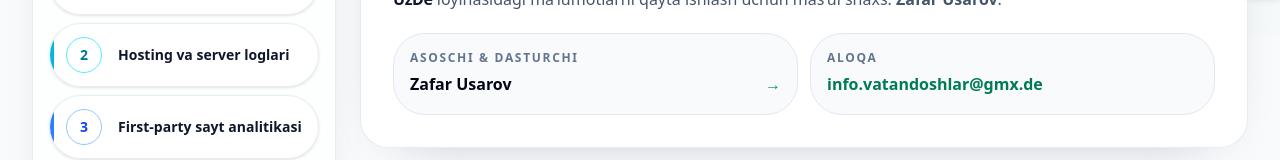
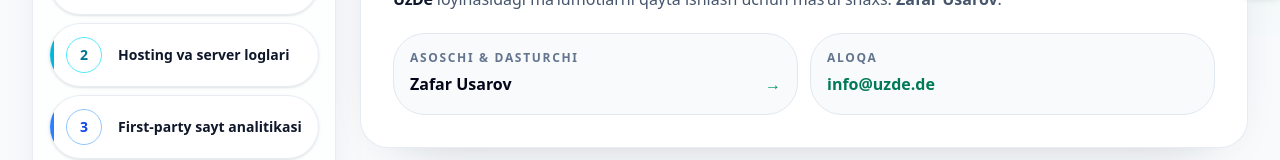
Before and after one commit to ZafarUsarov/vatandoshlar-portal, a Next.js app: page /uz/privacy in a window 1280 px wide. Shown: the part 508-668 px from the top of the page. Built offline with nearby package versions, Linux system fonts and the light colour scheme; no server answers; the database is empty.

Commit message:
fix(uzde): update contact email and remove founder Telegram link

```diff
--- a/app/[locale]/privacy/page.tsx
+++ b/app/[locale]/privacy/page.tsx
@@ -549,14 +549,14 @@ export default async function PrivacyPage() {
                 </Link>
 
                 <a
-                  href="mailto:info.vatandoshlar@gmx.de"
+                  href="mailto:info@uzde.de"
                   className="rounded-2xl border border-slate-200 bg-slate-50 p-4 transition hover:border-emerald-300 hover:bg-emerald-50/70 focus-visible:outline-none focus-visible:ring-2 focus-visible:ring-emerald-500 focus-visible:ring-offset-2 dark:border-slate-700 dark:bg-slate-950/50 dark:hover:border-emerald-500/40 dark:hover:bg-emerald-500/10 dark:focus-visible:ring-offset-slate-900"
                 >
                   <span className="block text-xs font-bold uppercase tracking-[0.14em] text-slate-500 dark:text-slate-400">
                     {currentCopy.contactLabel}
                   </span>
                   <span className="mt-1 block break-all font-bold text-emerald-700 dark:text-emerald-400">
-                    info.vatandoshlar@gmx.de
+                    info@uzde.de
                   </span>
                 </a>
               </div>
@@ -687,10 +687,10 @@ export default async function PrivacyPage() {
               </p>
 
               <a
-                href="mailto:info.vatandoshlar@gmx.de"
+                href="mailto:info@uzde.de"
                 className="inline-flex min-h-10 items-center font-semibold text-emerald-700 underline decoration-emerald-300 underline-offset-4 transition hover:text-emerald-600 dark:text-emerald-400 dark:decoration-emerald-700 dark:hover:text-emerald-300"
               >
-                info.vatandoshlar@gmx.de
+                info@uzde.de
               </a>
             </Section>
 
--- a/components/founder/FounderHero.tsx
+++ b/components/founder/FounderHero.tsx
@@ -68,7 +68,7 @@ export default function FounderHero({
 
           <div className="mt-9 flex flex-col gap-3 sm:flex-row">
             <a
-              href="mailto:info.vatandoshlar@gmx.de"
+              href="mailto:info@uzde.de"
               className="inline-flex items-center justify-center gap-2 rounded-full bg-emerald-600 px-6 py-3.5 text-sm font-bold text-white shadow-lg shadow-emerald-600/20 transition hover:-translate-y-0.5 hover:bg-emerald-500 focus-visible:outline-none focus-visible:ring-2 focus-visible:ring-emerald-500 focus-visible:ring-offset-4 dark:focus-visible:ring-offset-slate-950"
             >
               {labels.contactButton}
--- a/components/home/FeaturedSpecialistsSection.tsx
+++ b/components/home/FeaturedSpecialistsSection.tsx
@@ -320,7 +320,7 @@ export default async function FeaturedSpecialistsSection() {
                 </p>
 
                 <a
-                  href="mailto:info.vatandoshlar@gmx.de?subject=Mutaxassislar%20katalogiga%20qo%27shilish"
+                  href="mailto:info@uzde.de?subject=Mutaxassislar%20katalogiga%20qo%27shilish"
                   className="mt-7 inline-flex items-center justify-center rounded-full bg-emerald-600 px-6 py-3.5 text-sm font-bold text-white shadow-lg shadow-emerald-600/20 transition hover:-translate-y-0.5 hover:bg-emerald-500 focus-visible:outline-none focus-visible:ring-2 focus-visible:ring-emerald-500 focus-visible:ring-offset-4 dark:focus-visible:ring-offset-slate-900"
                 >
                   {t(
--- a/components/specialists/SpecialistsDirectory.tsx
+++ b/components/specialists/SpecialistsDirectory.tsx
@@ -261,7 +261,7 @@ export default function SpecialistsDirectory({
             </p>
 
             <a
-              href="mailto:info.vatandoshlar@gmx.de?subject=Mutaxassislar%20katalogiga%20qo%27shilish"
+              href="mailto:info@uzde.de?subject=Mutaxassislar%20katalogiga%20qo%27shilish"
               className="mt-7 inline-flex rounded-full bg-emerald-600 px-6 py-3.5 text-sm font-bold text-white shadow-lg shadow-emerald-600/20 transition hover:-translate-y-0.5 hover:bg-emerald-500 focus-visible:outline-none focus-visible:ring-2 focus-visible:ring-emerald-500 focus-visible:ring-offset-4 dark:focus-visible:ring-offset-slate-950"
             >
               {labels.empty.applyButton}
--- a/data/founder.ts
+++ b/data/founder.ts
@@ -2,13 +2,9 @@ import type { FounderProfile } from "@/types/founder";
 
 export const founderProfile: FounderProfile = {
   name: "Zafar Usarov",
-  email: "info.vatandoshlar@gmx.de",
+  email: "info@uzde.de",
   specialistSlug: "zafar-usarov",
   socialLinks: [
-    {
-      platform: "telegram",
-      href: "https://t.me/ZafarUsarov",
-    },
     {
       platform: "instagram",
       href: "https://www.instagram.com/zafarbek_usarov",
--- a/data/specialists.ts
+++ b/data/specialists.ts
@@ -128,7 +128,7 @@ export const specialists: ReadonlyArray<Specialist> = [
       de: "Deutschlandweit",
     },
     contact: {
-      email: "info.vatandoshlar@gmx.de",
+      email: "info@uzde.de",
       telegram: "https://t.me/ZafarUsarov",
       instagram: "https://www.instagram.com/zafarbek_usarov",
       youtube: "https://youtube.com/@zafarusarov",
```
